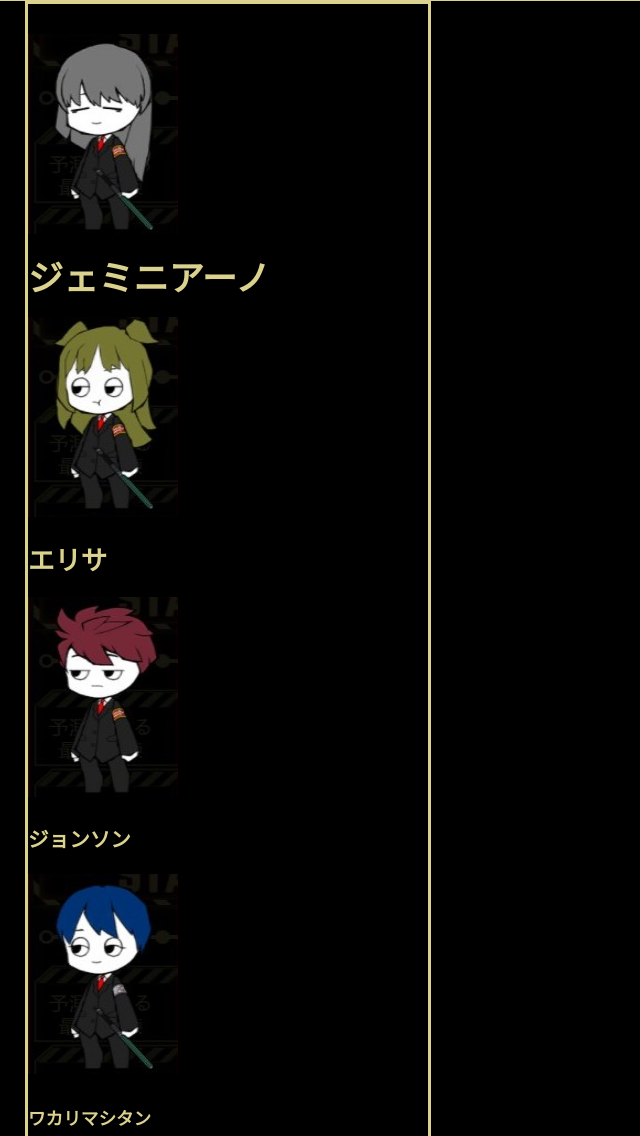
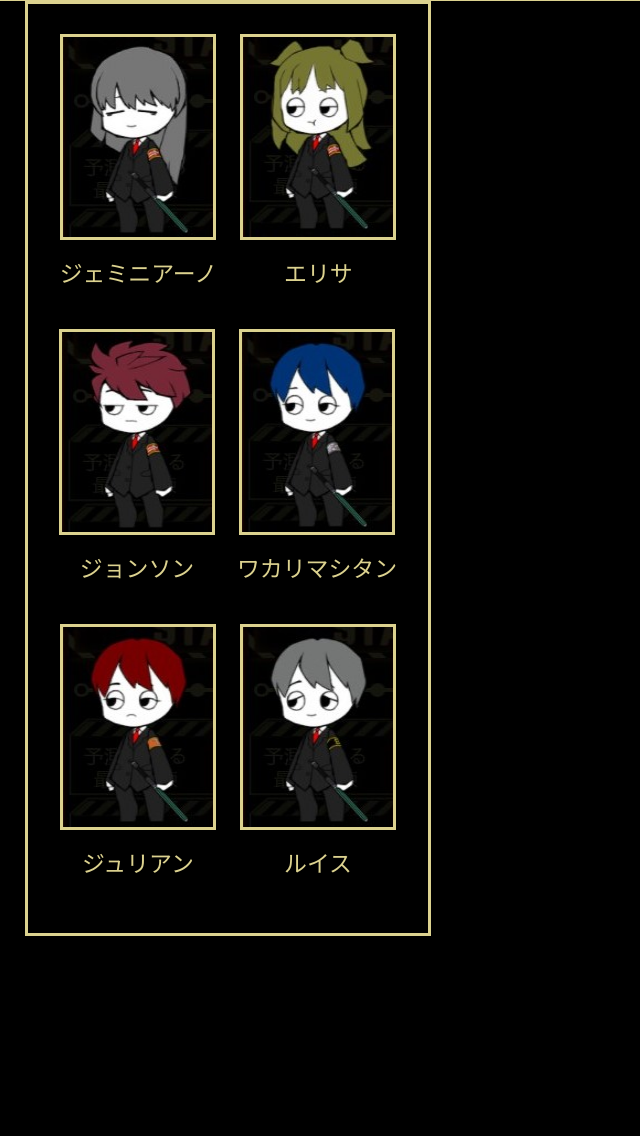
Before and after one commit to kiokusibu/-ver1.0, a plain HTML site: page Eliza.html in a window 1280 px wide. Shown: the part 1371-2507 px from the top of the page, without its empty margins (0-640 px from the left). Drawn offline with Linux system fonts and the light colour scheme.

Commit message:
Add files via upload

```diff
--- a/Eliza.html
+++ b/Eliza.html
@@ -49,42 +49,37 @@
 </div>
 
 <div id="nav">
+	<div id="navimages1">
 		<div id="Geminiano">
-			<p><a href="Geminiano.html"><img src="images/Gemini3.jpg" onmouseover="this.src='images/Gemini.PNG'" onmouseout="this.src='images/Gemini3.jpg'" width="150" height="200" alt="ジェミニ～"></a></p>
-
-			<h1>ジェミニアーノ</h1>
-
+			<a href="Geminiano.html"><img src="images/Gemini3.jpg" onmouseover="this.src='images/Gemini.PNG'" onmouseout="this.src='images/Gemini3.jpg'"  alt="ジェミニ～"></a>
+			<p>ジェミニアーノ</p>
 		</div>
-
 		<div id="Eliza">
-		<p><a href="Eliza.html"><img src="images/erisa3.jpg" onmouseover="this.src='images/Eliza.PNG'" onmouseout="this.src='images/erisa3.jpg'" width="150" height="200" alt="エリチャン"></a></p>
-
-			<h2>エリサ</h2>
+			<a href="Eliza.html"><img src="images/erisa3.jpg" onmouseover="this.src='images/Eliza.PNG'" onmouseout="this.src='images/erisa3.jpg'" alt="エリチャン"></a>
+			<p>エリサ</p>
 		</div>
-
+	</div>
+	<div id="navimages2">
 		<div id="Johnson">
-		<p><a href="Johnson.html"><img src="images/Johnson3.jpg" onmouseover="this.src='images/Johnson.PNG'" onmouseout="this.src='images/Johnson3.jpg'" width="150" height="200" alt="からあげ魔人"></a></p>
-
-			<h3>ジョンソン</h3>
+			<a href="Johnson.html"><img src="images/Johnson3.jpg" onmouseover="this.src='images/Johnson.PNG'" onmouseout="this.src='images/Johnson3.jpg'" alt="からあげ魔人"></a>
+			<p>ジョンソン</p>
 		</div>
-
 		<div id="Wakalimasittang">
-		<p><a href="Wakalimasittang.html"><img src="images/waka3.jpg" onmouseover="this.src='images/waka.PNG'" onmouseout="this.src='images/waka3.jpg'" width="150" height="200" alt="ワカチャン"></a></p>
-
-			<h4>ワカリマシタン</h4>
+			<a href="Wakalimasittang.html"><img src="images/waka3.jpg" onmouseover="this.src='images/waka.PNG'" onmouseout="this.src='images/waka3.jpg'" alt="ワカチャン"></a>
+			<p>ワカリマシタン</p>
 		</div>
-
+	</div>
+	<div id="navimages2">
 		<div id="Julian">
-		<p><a href="Julian.html"><img src="images/Julian3.jpg" onmouseover="this.src='images/Julian.PNG'" onmouseout="this.src='images/Julian3.jpg'" width="150" height="200" alt="コロシマシタン"></a></p>
-
-			<h5>ジュリアン</h5>
+			<a href="Julian.html"><img src="images/Julian3.jpg" onmouseover="this.src='images/Julian.PNG'" onmouseout="this.src='images/Julian3.jpg'" alt="コロシマシタン"></a>
+			<p>ジュリアン</p>
 		</div>
 
 		<div id="Louis">
-		<p><a href="Louis.html"><img src="images/Louis3.jpg" onmouseover="this.src='images/Louis.PNG'" onmouseout="this.src='images/Louis3.jpg'" width="150" height="200" alt="ルイス君"></a></p>
-			<h6>ルイス</h6>
+			<a href="Louis.html"><img src="images/Louis3.jpg" onmouseover="this.src='images/Louis.PNG'" onmouseout="this.src='images/Louis3.jpg'" alt="ルイス君"></a>
+			<p>ルイス</p>
 		</div>
-
+	</div>
 </div>
 <footer>
 	<p><small>記憶支部</small></p>
```
Also changed, not shown: Eliza_situmon.html (+18 -23 lines), Eliza_syousai.html (+18 -23 lines), Geminiano.html (+18 -23 lines), Geminiano_situmon.html (+18 -23 lines), Geminiano_syousai.html (+18 -23 lines), Johnson.html (+18 -23 lines), Johnson_situmon.html (+18 -23 lines), Johnson_syousai.html (+18 -23 lines), Julian.html (+18 -23 lines), Julian_situmon.html (+18 -23 lines), Julian_syousai.html (+18 -23 lines), Louis.html (+18 -23 lines), Louis_situmon.html (+18 -23 lines), Louis_syousai.html (+18 -23 lines), 3 more files. Lines whose indentation alone changed are shown as unchanged.
